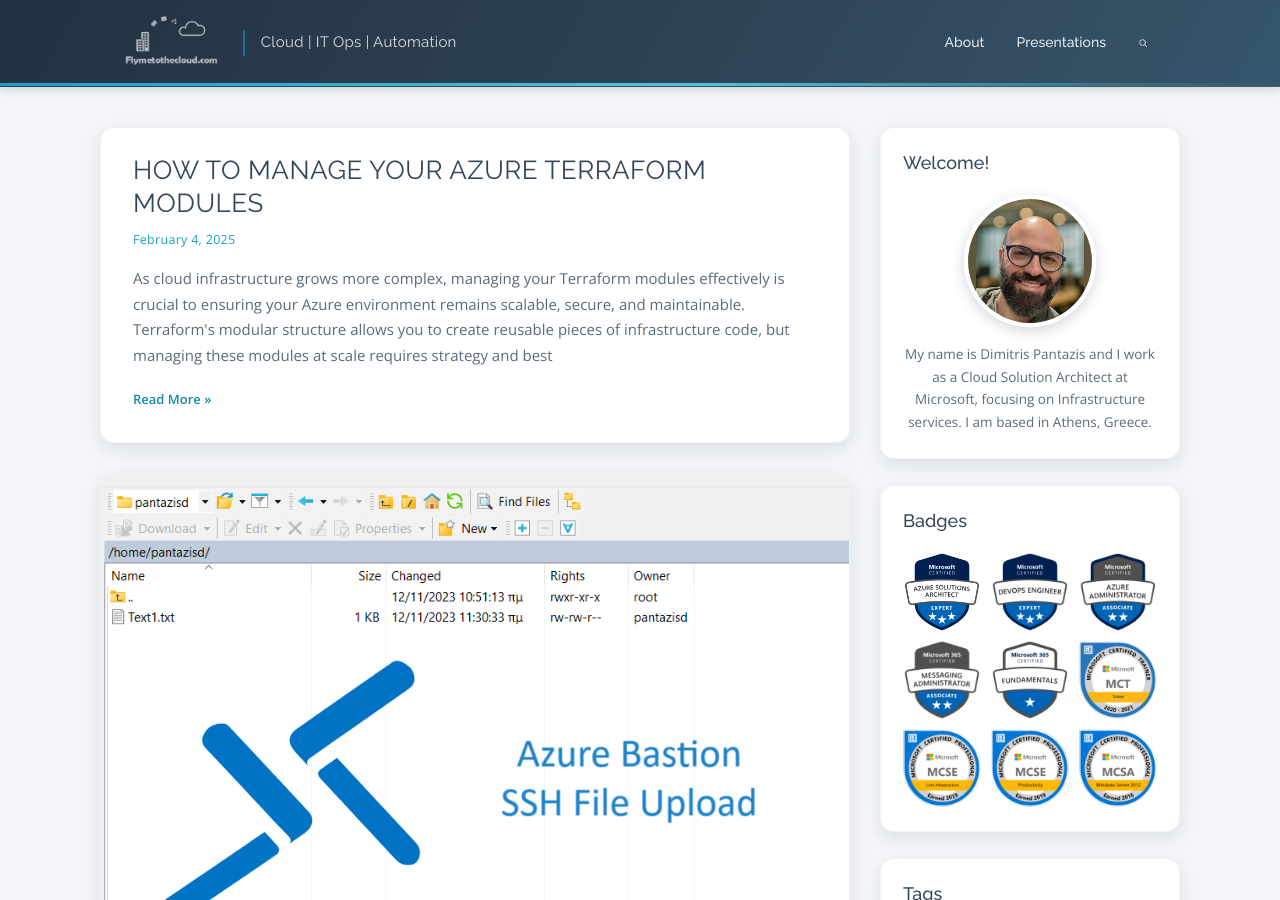
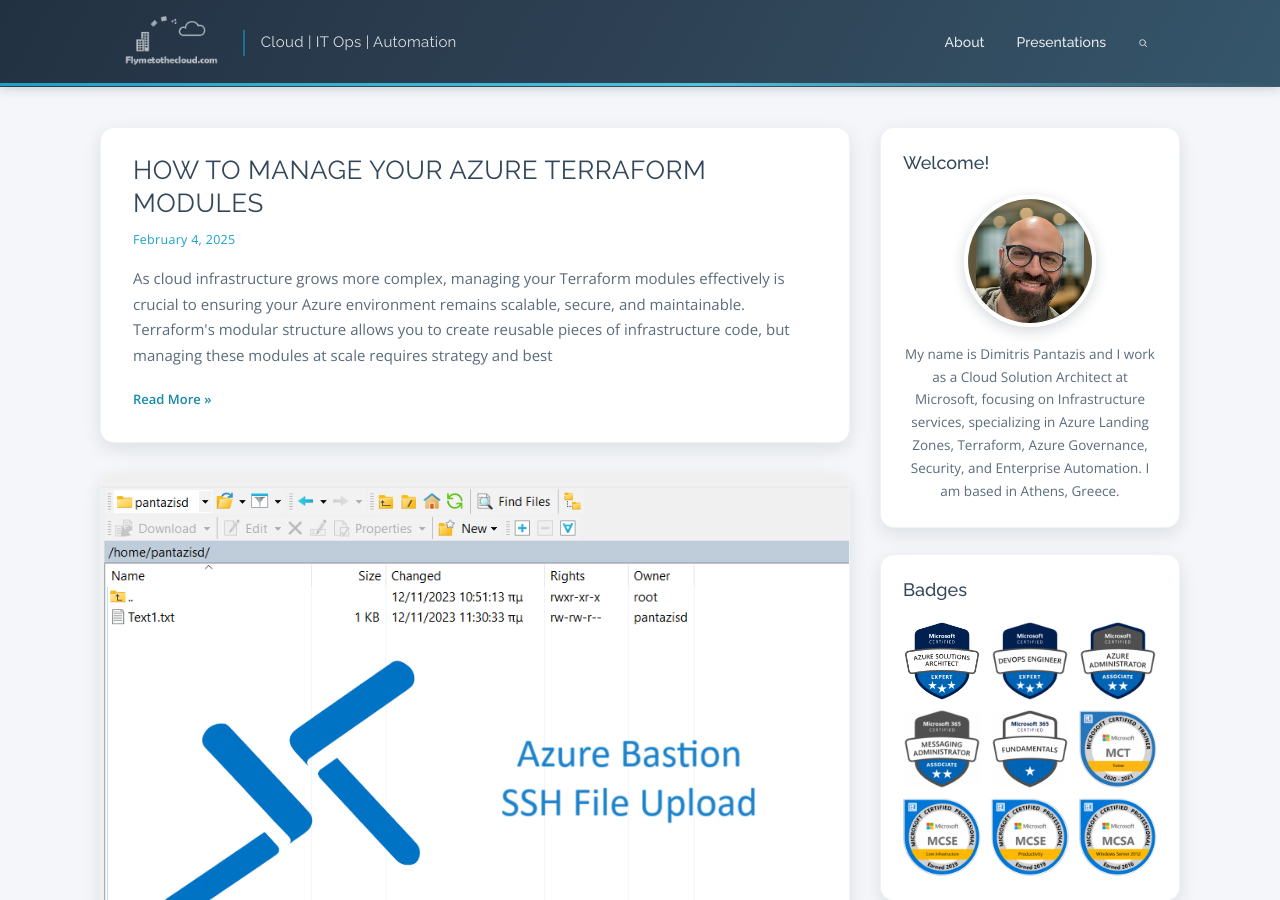
Before and after one commit to dpantaz/flymetothecloud, a Jekyll site: the page built from index.md, in a window 1280 px wide and 900 px high. Built offline with Jekyll 4.4.1, drawn with Linux system fonts in a browser that asks for light colours.

Commit message:
Add specialization details to welcome bio
Extend the welcome-section bio to note specialization in Azure Landing
Zones, Terraform, Azure Governance, Security, and Enterprise Automation.

Co-authored-by: Copilot App <223556219+Copilot@users.noreply.github.com>
Copilot-Session: 3dd01e10-cf7f-4105-8805-ccea87f7022f

```diff
--- a/_config.yml
+++ b/_config.yml
@@ -15,7 +15,9 @@ author:
   photo: /assets/img/author.png
   bio: >-
     My name is Dimitris Pantazis and I work as a Cloud Solution Architect at
-    Microsoft, focusing on Infrastructure services.
+    Microsoft, focusing on Infrastructure services, specializing in Azure
+    Landing Zones, Terraform, Azure Governance, Security, and Enterprise
+    Automation.
     I am based in Athens, Greece.
 
 # --- Navigation --------------------------------------------------------------
```
